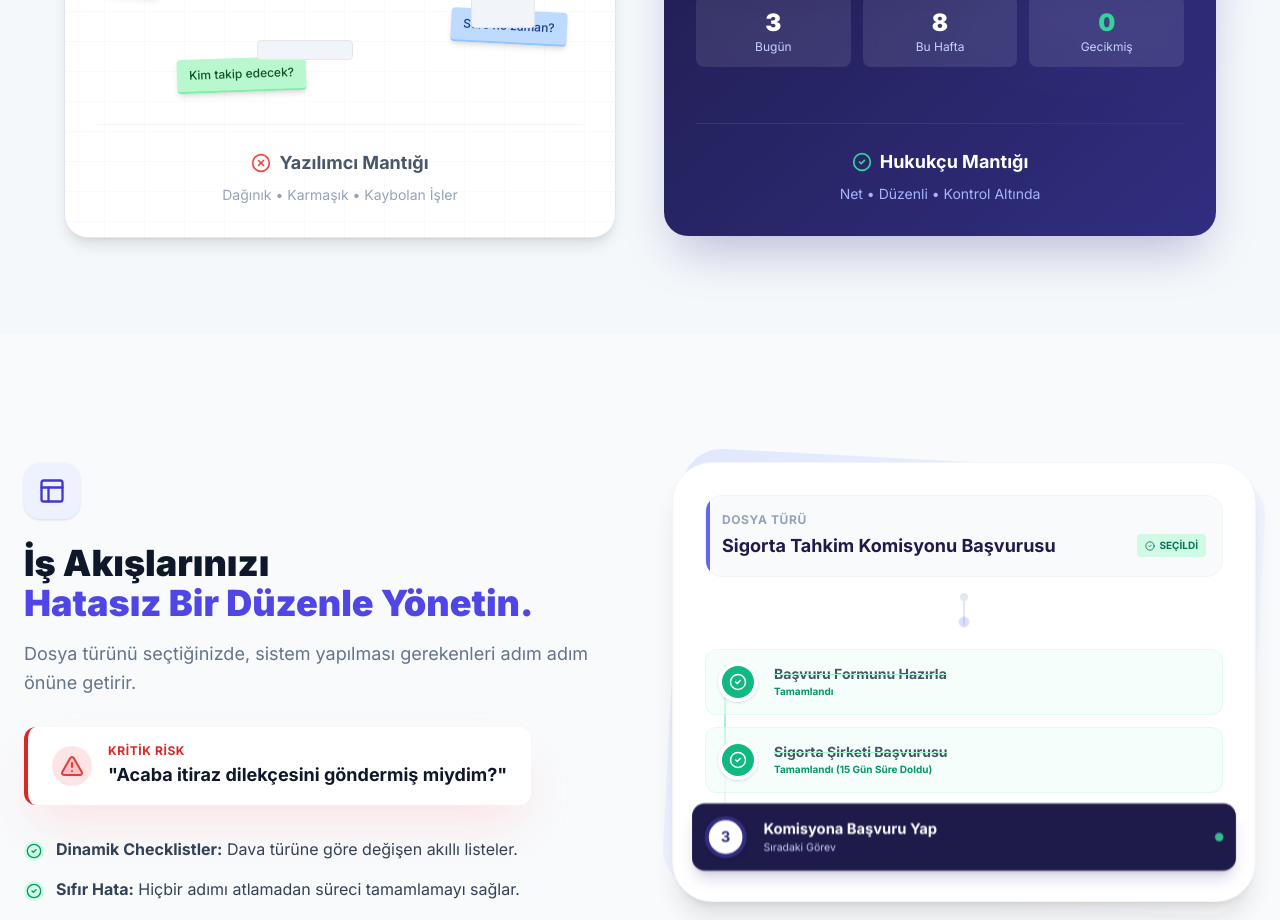
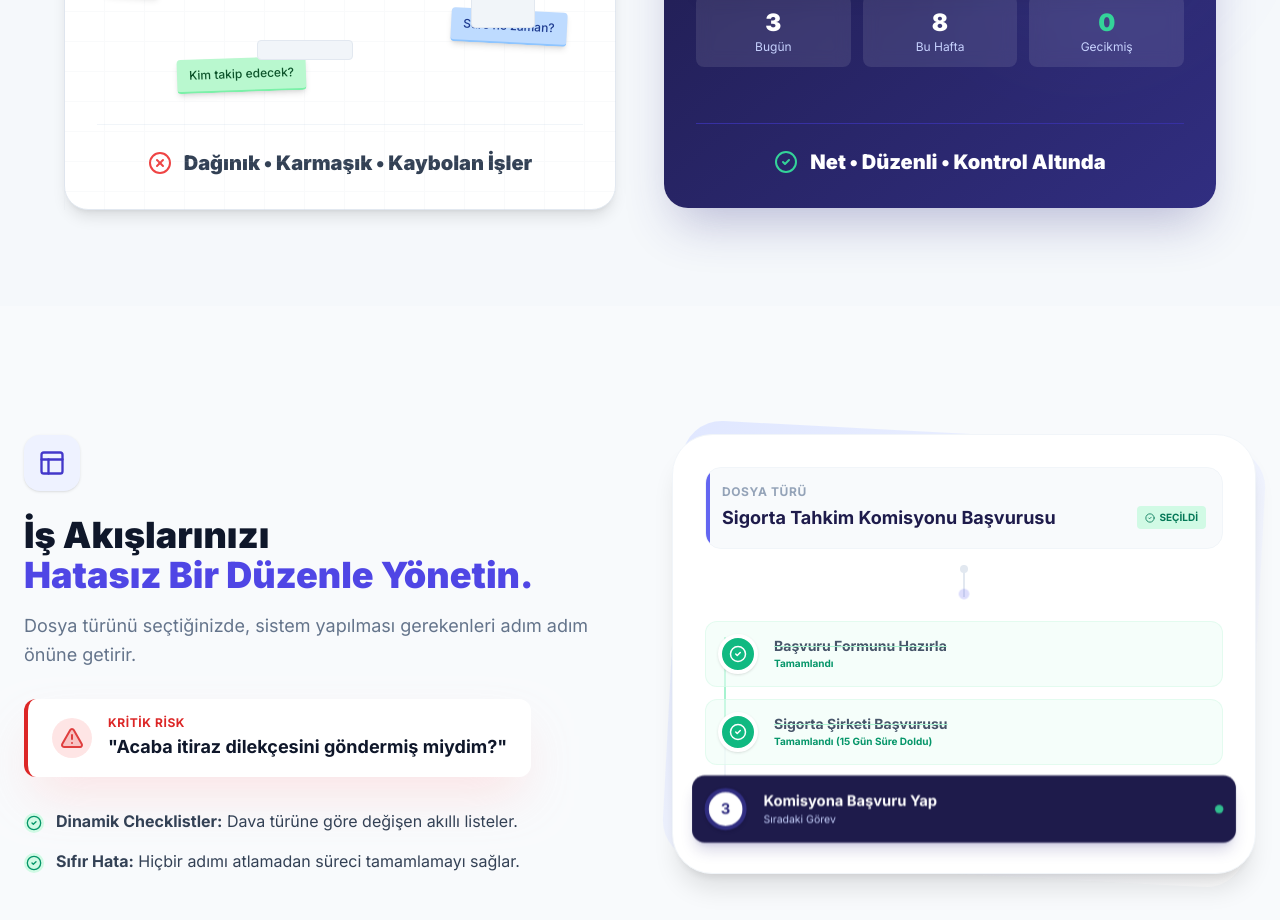
Before and after one commit to fatihdisci/law2do1, a Next.js app: page /law2do1/ in a window 1280 px wide. Shown: the part 1640-2560 px from the top of the page. Built offline with nearby package versions, Linux system fonts and the light colour scheme.

Commit message:
Remove labels, make concepts more prominent

```diff
--- a/src/app/page.tsx
+++ b/src/app/page.tsx
@@ -295,11 +295,10 @@ export default function LandingPage() {
                 </div>
 
                 {/* Label */}
-                <div className="flex items-center justify-center gap-2 pt-6 border-t border-slate-100">
-                  <XCircle size={20} className="text-red-500" />
-                  <span className="text-lg font-bold text-slate-600">Yazılımcı Mantığı</span>
+                <div className="flex items-center justify-center gap-3 pt-6 border-t border-slate-100">
+                  <XCircle size={24} className="text-red-500" />
+                  <span className="text-xl font-black text-slate-700">Dağınık • Karmaşık • Kaybolan İşler</span>
                 </div>
-                <p className="text-center text-sm text-slate-400 mt-2">Dağınık • Karmaşık • Kaybolan İşler</p>
               </div>
             </div>
 
@@ -347,11 +346,10 @@ export default function LandingPage() {
                 </div>
 
                 {/* Label */}
-                <div className="flex items-center justify-center gap-2 pt-6 border-t border-indigo-800">
-                  <CheckCircle2 size={20} className="text-emerald-400" />
-                  <span className="text-lg font-bold text-white">Hukukçu Mantığı</span>
+                <div className="flex items-center justify-center gap-3 pt-6 border-t border-indigo-800">
+                  <CheckCircle2 size={24} className="text-emerald-400" />
+                  <span className="text-xl font-black text-white">Net • Düzenli • Kontrol Altında</span>
                 </div>
-                <p className="text-center text-sm text-indigo-300 mt-2">Net • Düzenli • Kontrol Altında</p>
               </div>
             </div>
 
```
